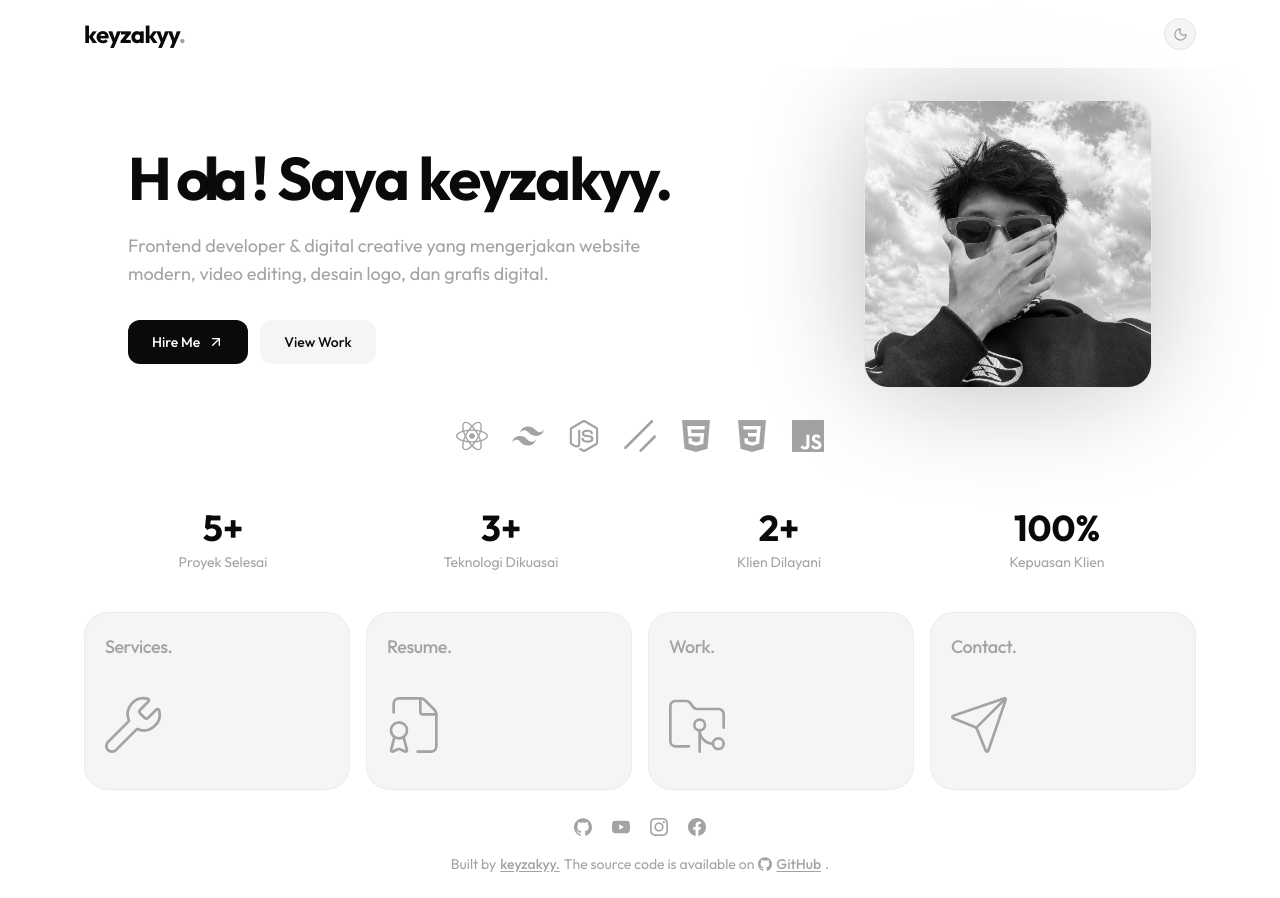
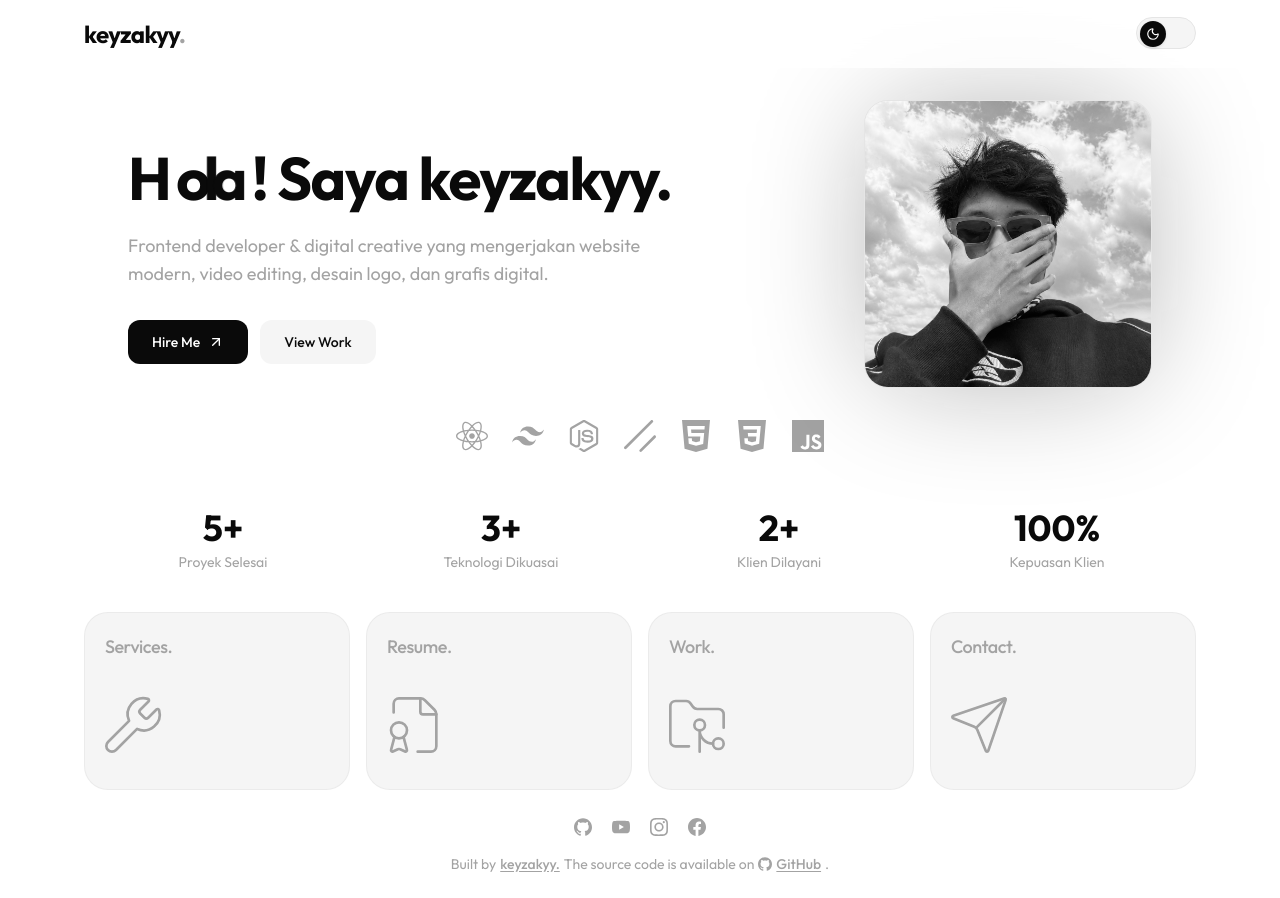
Before and after one commit to keyzakyy-dev/portofolio-keyy, a React (Vite) app: page / in a window 1280 px wide. Built offline with nearby package versions, Linux system fonts and the light colour scheme.

Commit message:
refactor: improve ThemeToggler button layout and animation

```diff
--- a/src/components/ThemeToggler.jsx
+++ b/src/components/ThemeToggler.jsx
@@ -35,7 +35,6 @@ export function ThemeToggler({ dark, setDark, className = '' }) {
       return
     }
 
-    // LTR saat ke dark (kiri ke kanan), RTL saat ke light (kanan ke kiri)
     const clipPath = goingDark
       ? ['polygon(0% 0%, 0% 0%, 0% 100%, 0% 100%)', 'polygon(0% 0%, 100% 0%, 100% 100%, 0% 100%)']
       : ['polygon(100% 0%, 100% 0%, 100% 100%, 100% 100%)', 'polygon(0% 0%, 100% 0%, 100% 100%, 0% 100%)']
@@ -77,9 +76,19 @@ export function ThemeToggler({ dark, setDark, className = '' }) {
       type="button"
       onClick={toggleTheme}
       aria-label={dark ? 'Switch to light mode' : 'Switch to dark mode'}
-      className={`flex h-8 w-8 cursor-pointer items-center justify-center rounded-full border border-[var(--color-border)] bg-[var(--color-surface-alt)] text-[var(--color-muted)] transition-colors hover:border-[var(--color-primary)] hover:text-[var(--color-primary)] ${className}`}
+      className={`group relative h-8 w-[60px] cursor-pointer rounded-full border border-[var(--color-border)] bg-[var(--color-surface-alt)] p-[3px] transition-colors duration-300 hover:border-[var(--color-muted)] ${className}`}
     >
-      {dark ? <Sun size={15} /> : <Moon size={15} />}
+      <span
+        className={`absolute top-[3px] flex size-[26px] items-center justify-center rounded-full bg-[var(--color-primary)] text-[var(--color-surface)] shadow-sm transition-all duration-300 ease-[cubic-bezier(0.4,0,0.2,1)] ${
+          dark ? 'left-[calc(100%-29px)]' : 'left-[3px]'
+        }`}
+      >
+        {dark ? (
+          <Sun size={14} strokeWidth={2} className="transition-transform duration-300 group-hover:rotate-90" />
+        ) : (
+          <Moon size={14} strokeWidth={2} className="transition-transform duration-300 group-hover:-rotate-12" />
+        )}
+      </span>
     </button>
   )
 }
```
